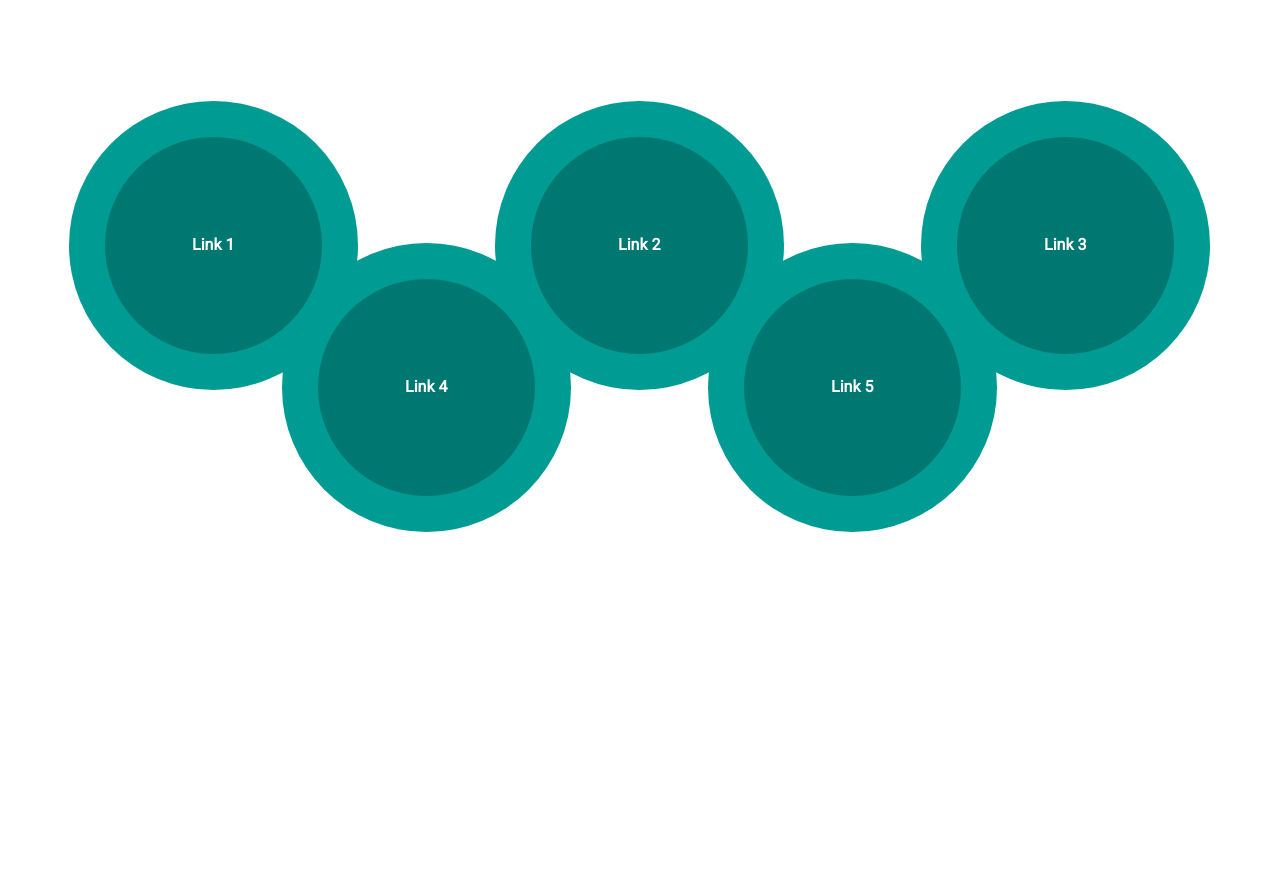
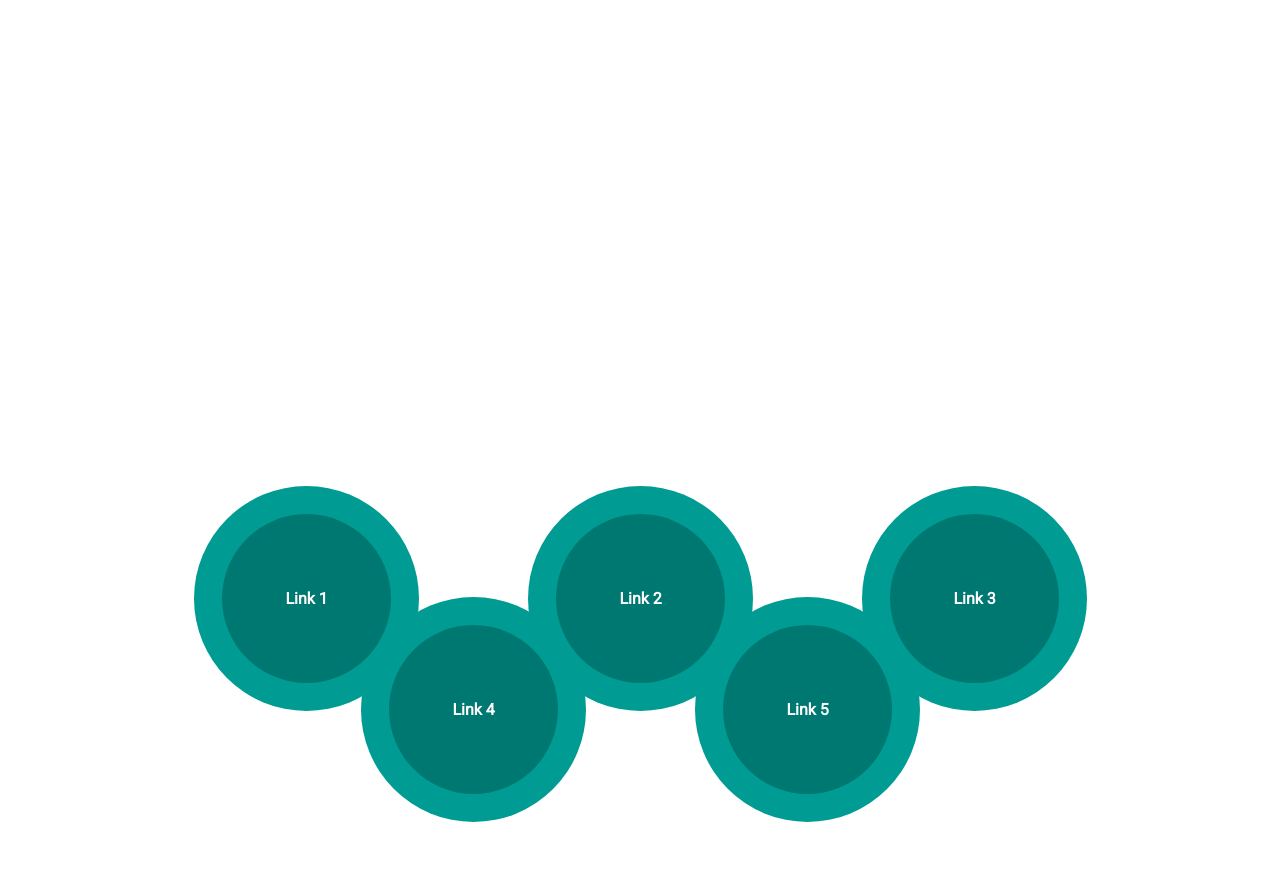
Before and after one commit to sbboard/bubbleEngine, a website: page index.html in a window 1280 px wide. Before the commit the page ends 800 px from the top, so only its background shows below. Drawn offline with nearby package versions, Linux system fonts and the light colour scheme.

Commit message:
added temp style to demo

```diff
--- a/index.html
+++ b/index.html
@@ -18,6 +18,12 @@
     />
   </head>
   <body>
+  <style>
+    #tankWrap{
+    margin: 50vh auto;
+    max-width: 1000px;
+    }
+  </style>
     <!--HERE-->
     <link rel="stylesheet" href="./bubbleStyle-w.css" />
     <div id="tankWrap">
```
